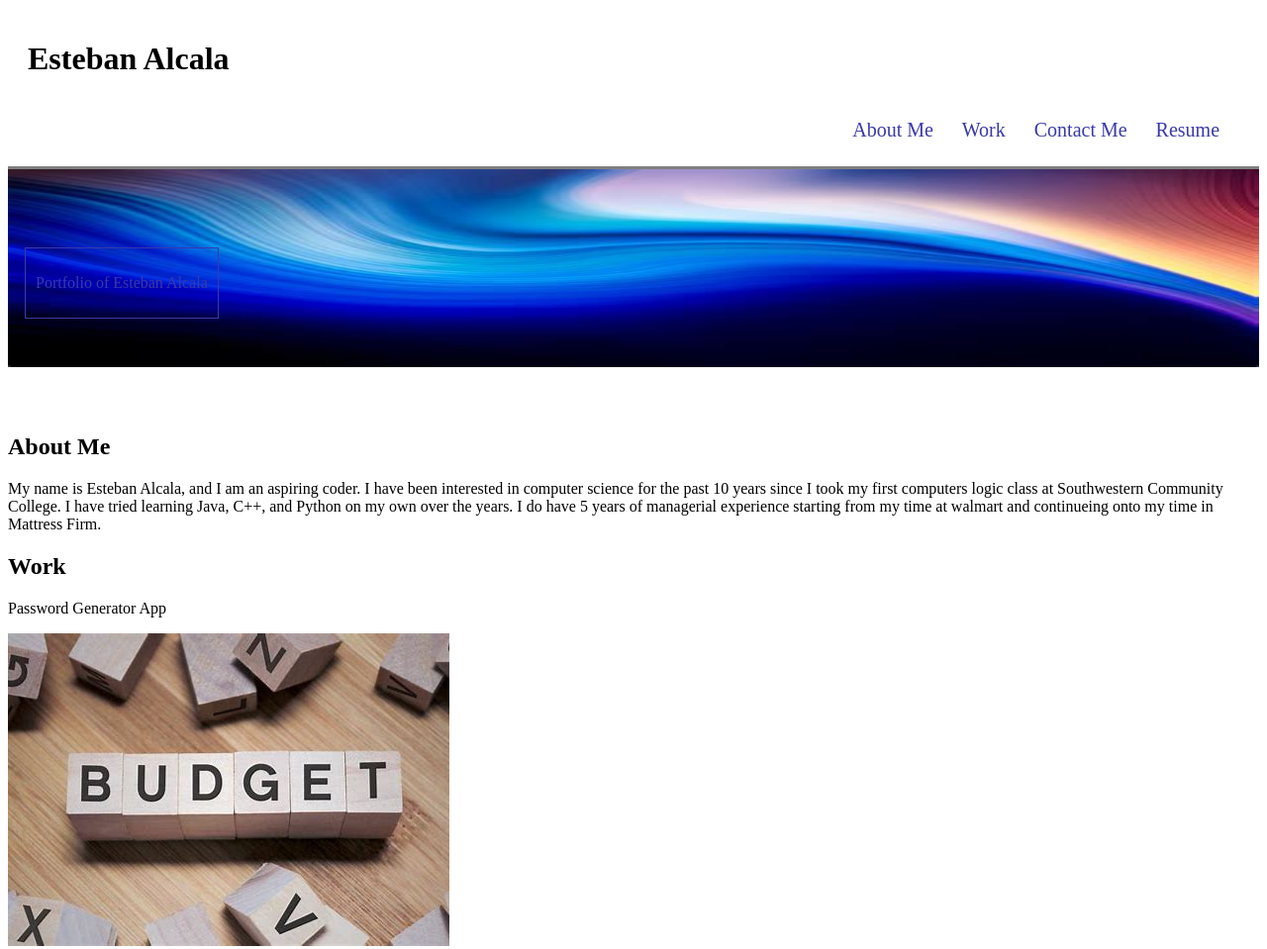
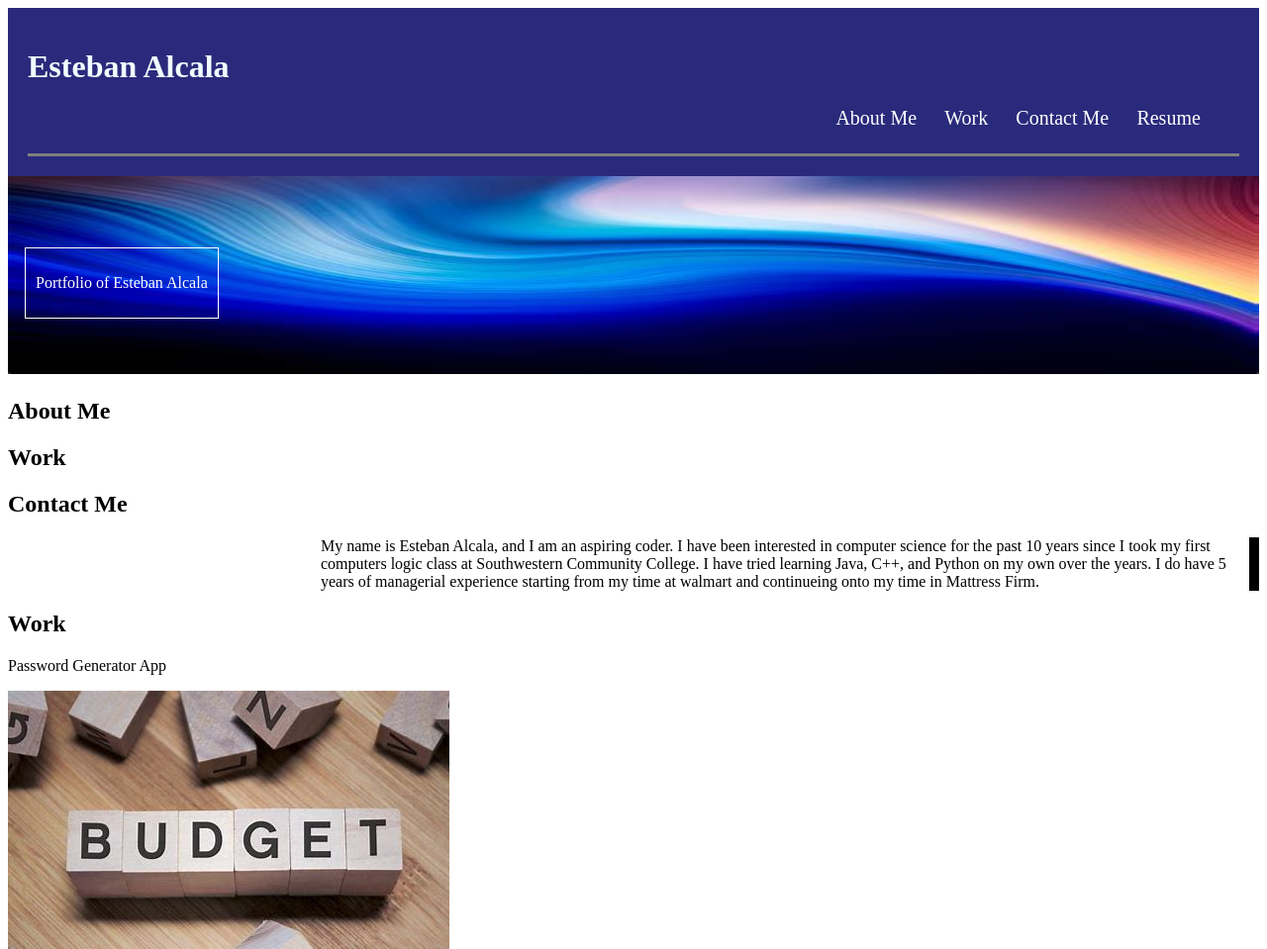
Before and after one commit to EAlcala92/Portfolio, a plain HTML site: page index.html in a window 1280 px wide. Shown: the top 959 px of the page at 99% size. Drawn offline with Linux system fonts and the light colour scheme.

Commit message:
updated html and css

```diff
--- a/index.html
+++ b/index.html
@@ -7,8 +7,9 @@
         <link rel="stylesheet" type= "text/css" href="./style.css" />
       </head>
 
+<body>
 <!--Header with image and navigation buttons-->
-<body class = "header">
+<div class = "header">
         <h1>Esteban Alcala</h1>
         <nav>
                 <a href="#About-Me">About Me</a>
@@ -16,23 +17,28 @@
                 <a href="#Contact Me">Contact Me</a>
                 <a href="#Resume">Resume</a>
         </nav>
-        <img
-            id = "background"
-            src = "./images/background.jpg"/>
+
         <section class = "subtitle">
             <p>Portfolio of Esteban Alcala</p>
         </section>
-
+</div>
+<img
+            id = "background"
+            src = "./images/background.jpg"/>
 
 <!--About me catigory-->
-<article id = "About-Me">
+<div class = "column">
     <h2>About Me</h2>
+    <h2>Work</h2>
+    <h2>Contact Me</h2>
+</div>
+<div class="me" id="border">
         <p>My name is Esteban Alcala, and I am an aspiring coder. I have been interested in computer science for the past 10 years
             since I took my first computers logic class at Southwestern Community College. I have tried learning Java, C++, and Python
             on my own over the years. I do have 5 years of managerial experience starting from my time at walmart and continueing onto
             my time in Mattress Firm.
         </p>
-</article>
+</div>
 
 <main>
     <h2>Work</h2>
--- a/style.css
+++ b/style.css
@@ -1,5 +1,11 @@
-.header h1{
+.header{
     padding: 20px;
+    background-color: rgb(42, 42, 124);
+    color:azure;
+}
+
+h1{
+    border-radius: 10px solid white;
 }
 
 .header nav{
@@ -11,7 +17,7 @@
 }
 
 .header a{
-    color: rgb(57, 57, 171);
+    color:white;
     font-size: 20px;
     text-decoration: none;
     padding-right: 2%;
@@ -27,12 +33,17 @@
     position:absolute;
     border: 1px solid;
     padding: 10px;
-    color: rgb(57, 57, 171);
+    color: white;
     top: 250px;
     left: 25px;
+
 }
 
-article{
-    margin-top: 5%;
-    width: 100%;
+.me{
+    margin-left: 25%;
 }
+
+#border{
+    border-right: 10px solid;
+    margin-left: 25%;
+}
```
